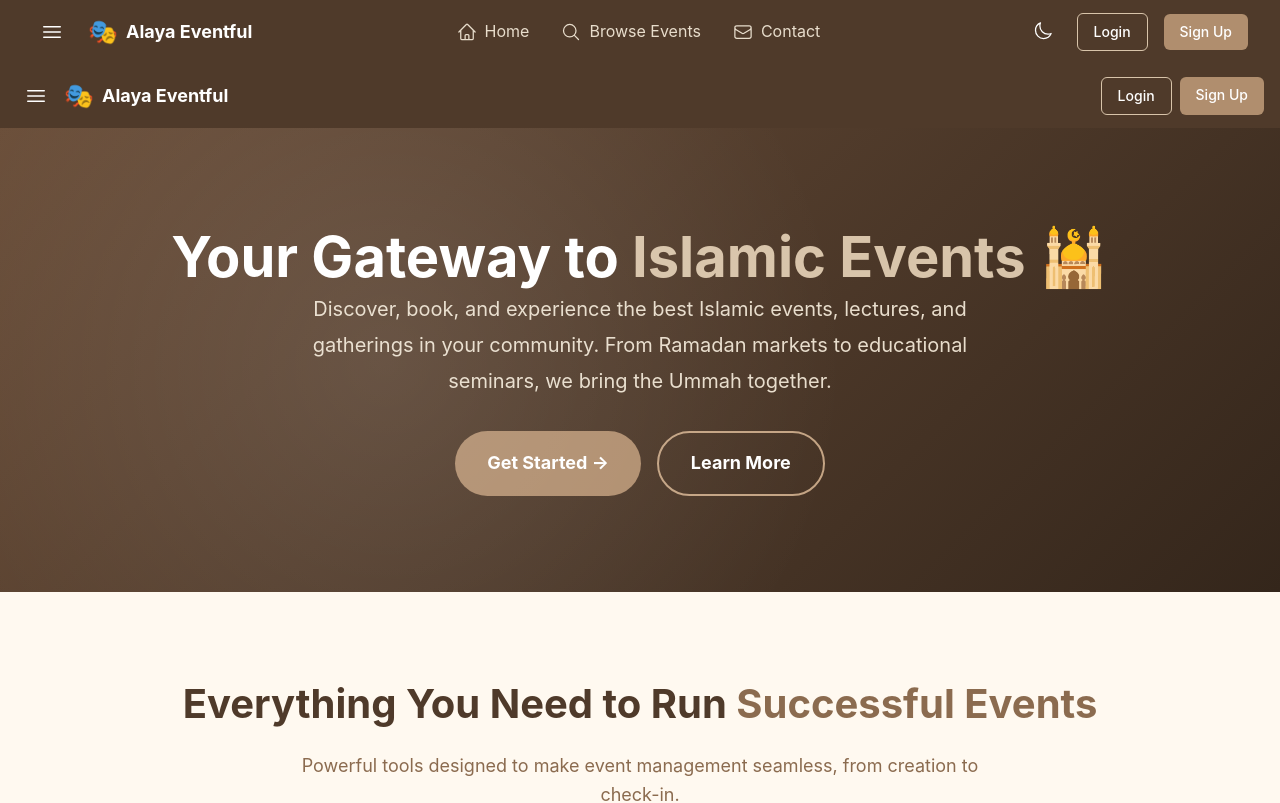
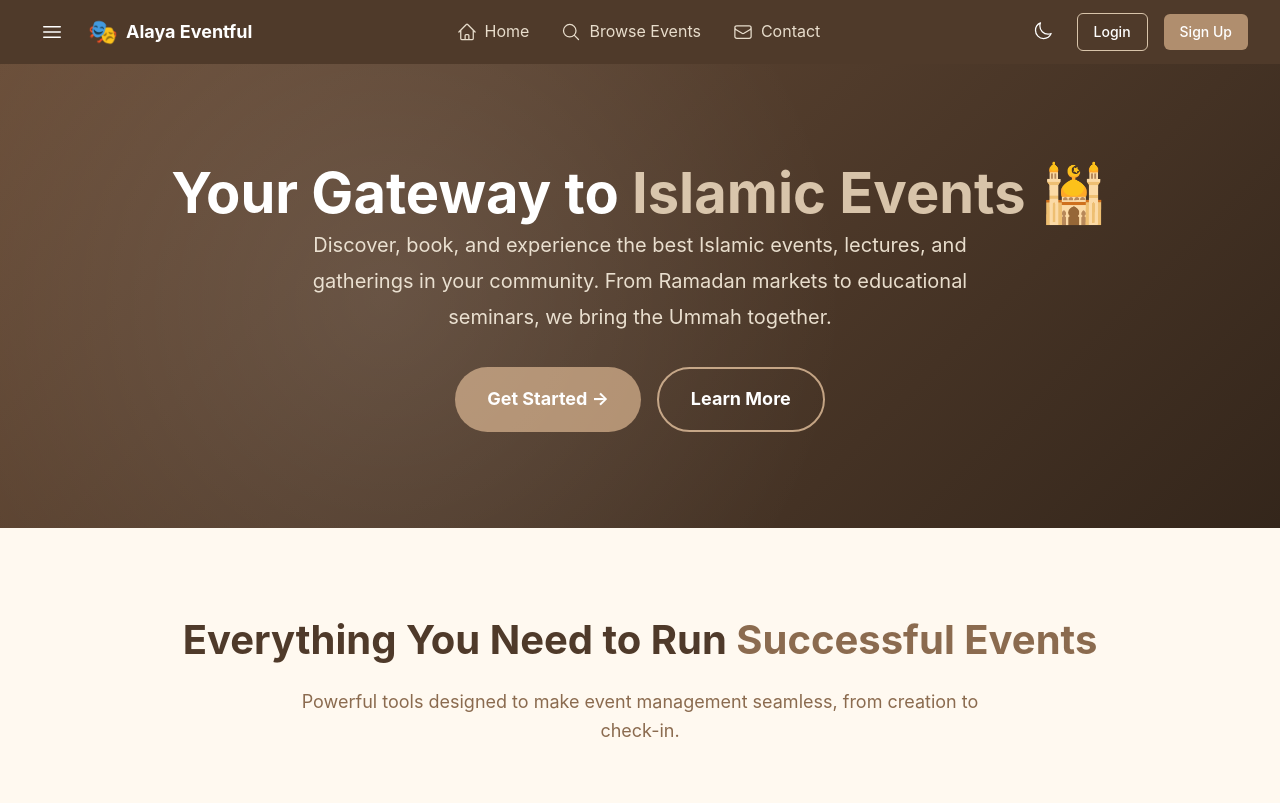
Before and after one commit to Tushmovic/eventful-frontend, a React (Vite) app: page / in a window 1280 px wide. Shown: the top 803 px of the page. Built offline with nearby package versions, Linux system fonts and the light colour scheme; no server answers.

Commit message:
Remove duplicate header and fix price display

```diff
--- a/src/pages/Landing.tsx
+++ b/src/pages/Landing.tsx
@@ -178,76 +178,7 @@ export default function Landing() {
         boxShadow: scrolled ? '0 4px 6px -1px rgba(0, 0, 0, 0.1)' : 'none'
       }}>
         {/* Top Bar */}
-        <div style={{
-          background: scrolled ? 'var(--earth-800)' : 'var(--earth-800)',
-          color: 'white',
-          padding: '0.75rem 1rem',
-          display: 'flex',
-          justifyContent: 'space-between',
-          alignItems: 'center',
-          width: '100%'
-        }}>
-          <div style={{ display: 'flex', alignItems: 'center', gap: '0.5rem' }}>
-            <button
-              onClick={toggleMobileMenu}
-              style={{
-                background: 'none',
-                border: 'none',
-                color: 'white',
-                cursor: 'pointer',
-                padding: '0.5rem',
-                display: 'flex',
-                alignItems: 'center',
-                justifyContent: 'center'
-              }}
-            >
-              {mobileMenuOpen ? (
-                <XMarkIcon style={{ width: '1.5rem', height: '1.5rem' }} />
-              ) : (
-                <Bars3Icon style={{ width: '1.5rem', height: '1.5rem' }} />
-              )}
-            </button>
-            <div style={{ display: 'flex', alignItems: 'center', gap: '0.5rem' }}>
-              <span style={{ fontSize: '1.5rem' }}>🎭</span>
-              <span style={{ fontWeight: 'bold', fontSize: '1.125rem', color: 'white' }}>Alaya Eventful</span>
-            </div>
-          </div>
 
-          {/* Sticky Auth Buttons - Only on Landing Page */}
-          <div style={{ display: 'flex', gap: '0.5rem' }}>
-            <Link
-              to="/login"
-              style={{
-                padding: '0.4rem 1rem',
-                background: scrolled ? 'var(--earth-600)' : 'transparent',
-                border: '1px solid var(--earth-300)',
-                color: 'white',
-                borderRadius: '6px',
-                textDecoration: 'none',
-                fontSize: '0.875rem',
-                fontWeight: '500',
-                transition: 'all 0.2s'
-              }}
-            >
-              Login
-            </Link>
-            <Link
-              to="/register"
-              style={{
-                padding: '0.4rem 1rem',
-                background: 'var(--earth-500)',
-                color: 'white',
-                borderRadius: '6px',
-                textDecoration: 'none',
-                fontSize: '0.875rem',
-                fontWeight: '500',
-                transition: 'all 0.2s'
-              }}
-            >
-              Sign Up
-            </Link>
-          </div>
-        </div>
 
         {/* Mobile Menu Dropdown */}
         {mobileMenuOpen && (
```
